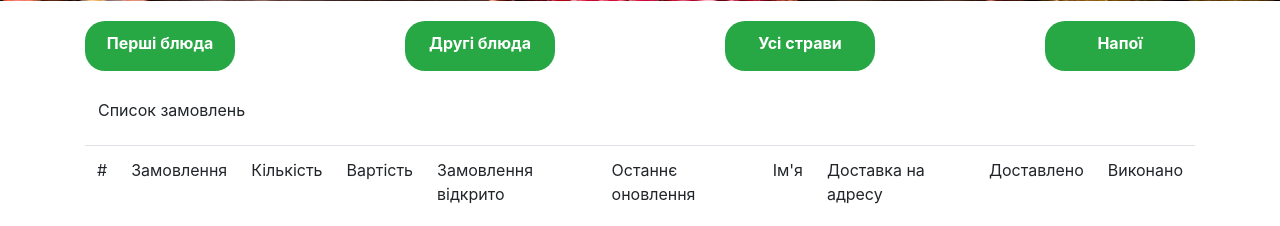
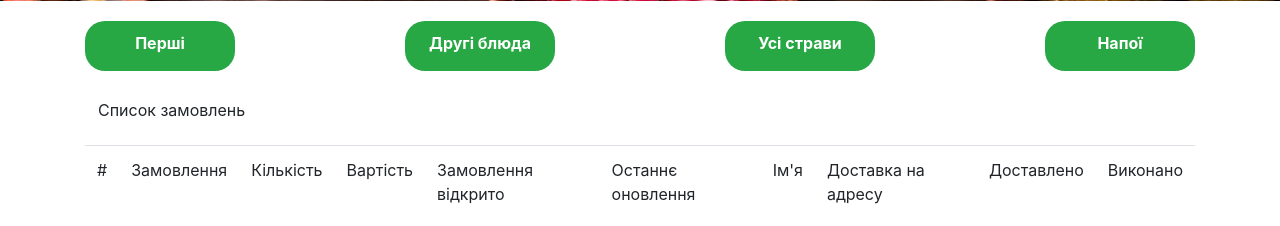
Before and after one commit to jenadev01/-, a Django app: template templates/Product/order_list.html in a window 1280 px wide. Shown: the part 379-605 px from the top of the page. Run offline with Django 3.2, Linux system fonts and the light colour scheme; the template is opened without the code that fills it, so the values that code supplies are empty; some libraries are stand-ins or nearby versions.

Commit message:
firstcommit

```diff
--- a/templates/base.html
+++ b/templates/base.html
@@ -114,7 +114,7 @@
   </a>
 </div>
 <div class = "buttons_box">
-    <div class="button"><p class="button_text">Перші блюда</p></div>
+    <div class="button">Перші </div>
     <div class="button"><p class="button_text">Другі блюда</p></div>
     <div class="button"><p class="button_text">Усі страви</p></div>
     <div class="button"><p class="button_text">Напої</p></div>
```
